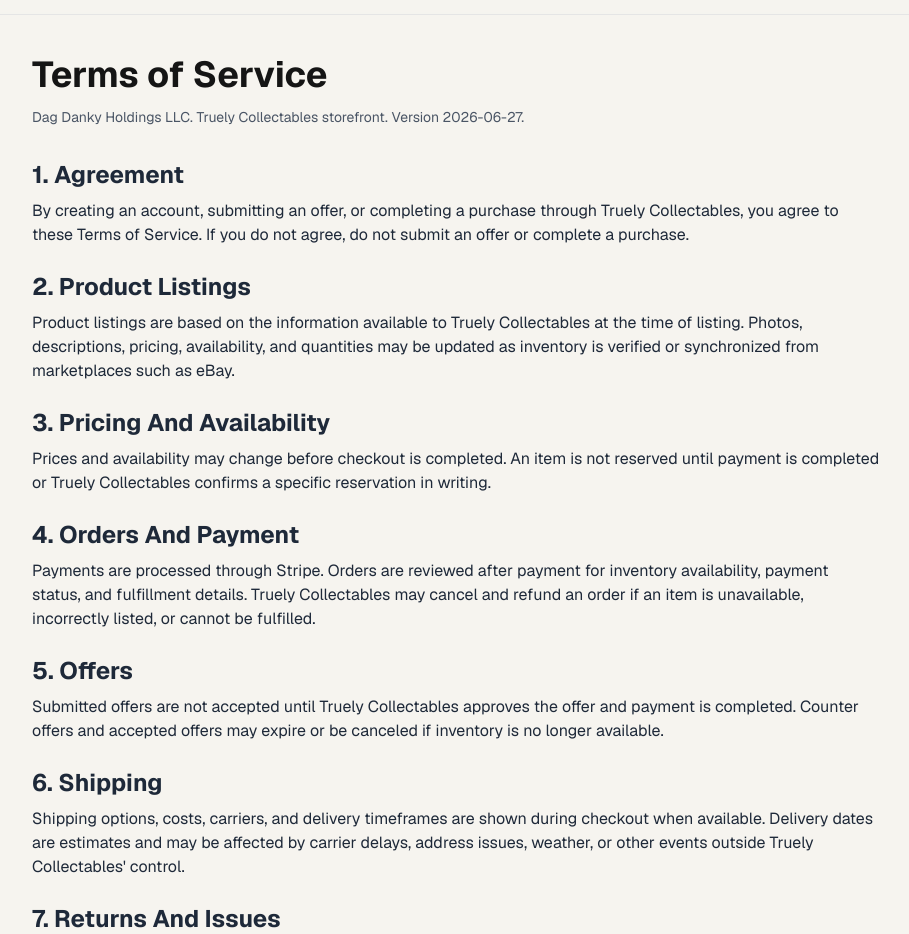
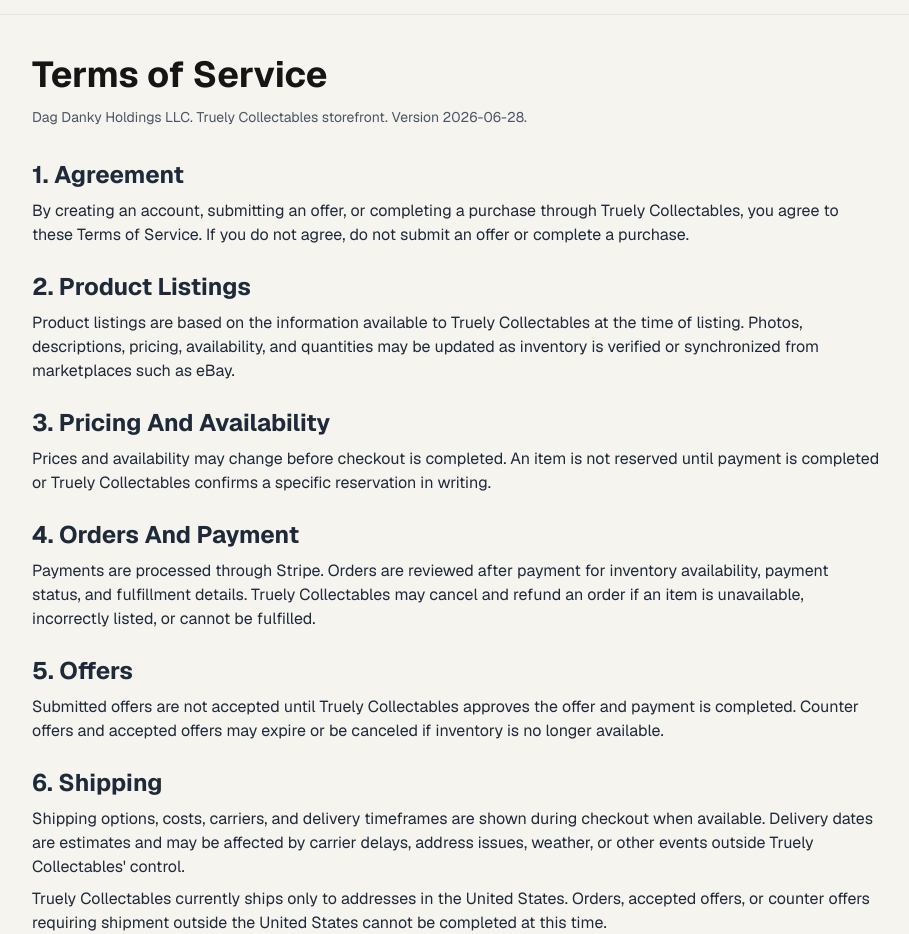
Before and after one commit to TruelyCollectables/truely-collectables, a Next.js app: page /terms in a window 1280 px wide. Shown: the part 58-992 px from the top of the page, without its empty margins (184-1093 px from the left). Built offline with nearby package versions, Linux system fonts and the light colour scheme.

Commit message:
Limit checkout shipping to US

```diff
--- a/src/app/api/checkout/route.ts
+++ b/src/app/api/checkout/route.ts
@@ -169,6 +169,9 @@ export async function POST(request: Request) {
     const session = await stripe.checkout.sessions.create({
       mode: "payment",
       line_items: lineItems,
+      shipping_address_collection: {
+        allowed_countries: ["US"],
+      },
       metadata: {
         store_id: storeId,
         account_id: account?.id || "",
--- a/src/app/api/offers/counter/route.ts
+++ b/src/app/api/offers/counter/route.ts
@@ -81,6 +81,9 @@ export async function POST(req: Request) {
     const session = await stripe.checkout.sessions.create({
       mode: "payment",
       customer_email: offer.customer_email,
+      shipping_address_collection: {
+        allowed_countries: ["US"],
+      },
       line_items: [
         {
           price_data: {
--- a/src/app/api/offers/update-status/route.ts
+++ b/src/app/api/offers/update-status/route.ts
@@ -115,6 +115,9 @@ export async function POST(req: Request) {
     const session = await stripe.checkout.sessions.create({
       mode: "payment",
       customer_email: offer.customer_email,
+      shipping_address_collection: {
+        allowed_countries: ["US"],
+      },
       line_items: [
         {
           price_data: {
--- a/src/app/cart/page.tsx
+++ b/src/app/cart/page.tsx
@@ -188,6 +188,9 @@ export default function CartPage() {
 
             <div className="mt-6">
               <h3 className="text-lg font-black">Choose Shipping</h3>
+              <p className="mt-1 text-sm font-semibold text-neutral-600">
+                Shipping is currently available only to United States addresses.
+              </p>
 
               <label className="mt-3 block cursor-pointer rounded border p-4">
                 <input
@@ -253,6 +256,10 @@ export default function CartPage() {
                   Truely Collectables Terms of Service
                 </a>{" "}
                 version {TERMS_OF_SERVICE_VERSION}.
+                <span className="mt-1 block text-neutral-600">
+                  I understand Truely Collectables currently ships only to
+                  United States addresses.
+                </span>
               </span>
             </label>
 
--- a/src/app/terms/page.tsx
+++ b/src/app/terms/page.tsx
@@ -78,6 +78,11 @@ export default function TermsPage() {
             be affected by carrier delays, address issues, weather, or other
             events outside Truely Collectables&apos; control.
           </p>
+          <p className="mt-2">
+            Truely Collectables currently ships only to addresses in the United
+            States. Orders, accepted offers, or counter offers requiring
+            shipment outside the United States cannot be completed at this time.
+          </p>
         </section>
 
         <section>
--- a/src/lib/legal.ts
+++ b/src/lib/legal.ts
@@ -5,7 +5,7 @@ export const PLATFORM_DOMAIN = "TotallyCollectibles.com";
 export const FLAGSHIP_STORE_ID = "00000000-0000-4000-8000-000000000001";
 export const STORE_BRAND_NAME = "Truely Collectables";
 export const STORE_LEGAL_NAME = "Truely Collectables LLC";
-export const TERMS_OF_SERVICE_VERSION = "2026-06-27";
+export const TERMS_OF_SERVICE_VERSION = "2026-06-28";
 export const TERMS_OF_SERVICE_PATH = "/terms";
 export const SELLER_TERMS_OF_SERVICE_VERSION = "2026-06-27";
 export const SELLER_TERMS_OF_SERVICE_PATH = "/seller-terms";
```
Also changed, not shown: 4 other files (tests, documents, lock files or other folders).
